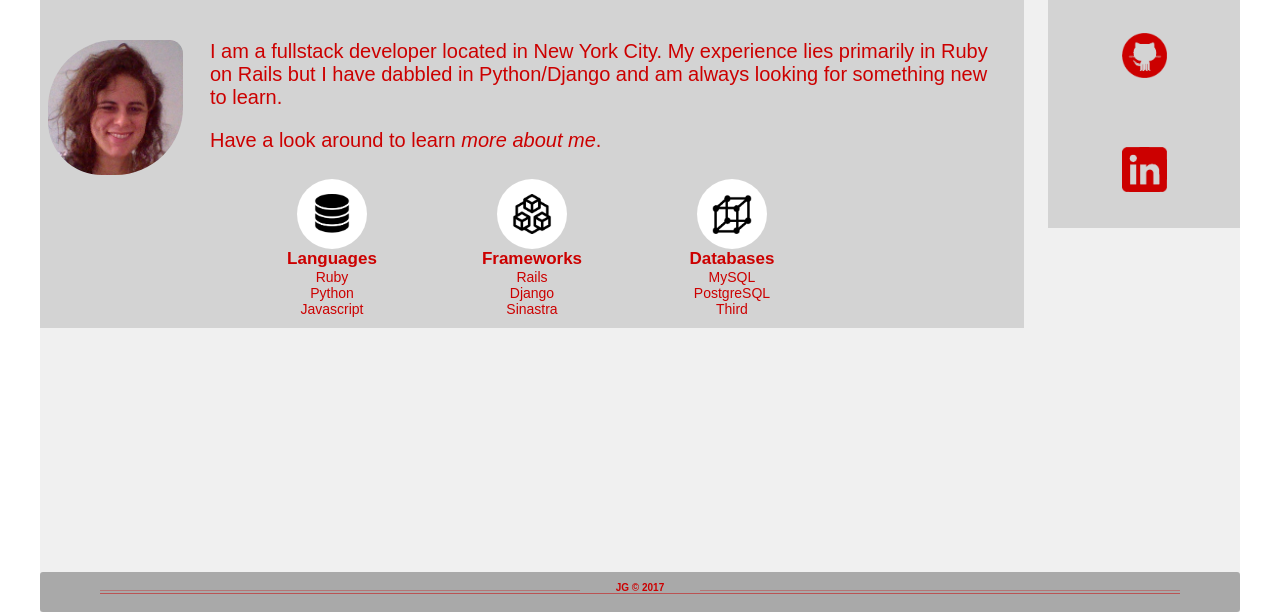
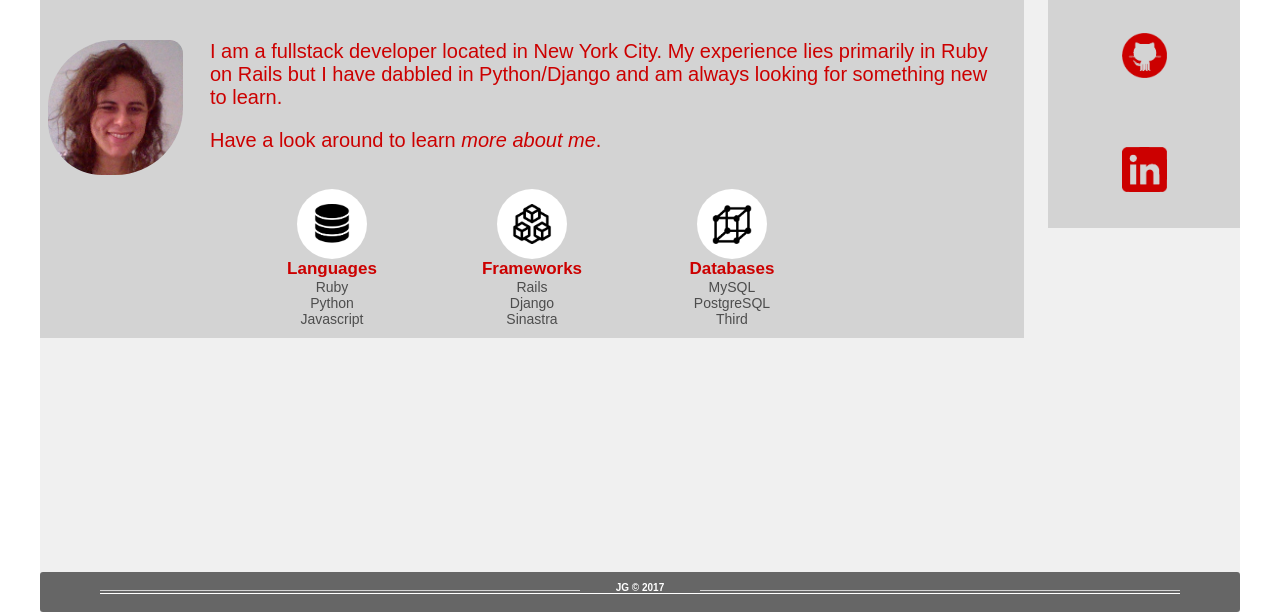
Before and after one commit to juli212/juli212.github.io, a PHP site: page / in a window 1280 px wide. Shown: the part 188-800 px from the top of the page. Run offline with PHP 8.4, Linux system fonts and the light colour scheme; some libraries are stand-ins or nearby versions.

Commit message:
recolor footer

```diff
--- a/stylesheets/default.css
+++ b/stylesheets/default.css
@@ -283,7 +283,8 @@ footer {
 	width: 100%;
 	height: 40px;
 	margin: 0 auto;
-	background-color: #A9A9A9;
+	background-color: #666666;
+	/*background-color: #A9A9A9;*/
 	clear: both;
 	position: absolute;
 	bottom: 0;
@@ -296,8 +297,8 @@ footer .foot-line {
 	width: 90%;
 	margin: 18px 0 0 5%;
 	height: 2px;
-	border-top: 1px solid rgba(204, 0 , 0, 0.3);
-	border-bottom: 1px solid rgba(204, 0 , 0, 0.5);
+	border-bottom: 1px solid white;
+	border-top: 1px solid #D3D3D3;
 }
 
 footer p {
@@ -305,8 +306,8 @@ footer p {
 	top: -12px;
 	margin: 0 auto;
 	display: block;
-	color: #cc0000;
-	background-color: #A9A9A9;
+	color: white;
+	background-color: #666666;
 	text-align: center;
 	width: 10%;
 	font-size: 10px;
--- a/stylesheets/index.css
+++ b/stylesheets/index.css
@@ -17,7 +17,7 @@ section h2 {
 	width: 90%;
 	height: auto;
 	margin: 0px 5%;
-	border-radius: 50% 10% 50% 40%;
+	border-radius: 30%;
 }
 
 .index-blurb {
@@ -28,8 +28,9 @@ section h2 {
 	.index-face {
 		float: left;
 	}
-	.inline-face {
+	.index-face img {
 		margin: 0px 5% 10px;
+		border-radius: 50% 10% 50% 40%;
 	}
 
 	.index-blurb {
@@ -84,5 +85,6 @@ section h2 {
 
 .index-icon p {
 	margin: 0;
+	color: #4d4d4d;
 	font-size: 14px;
 }
```
